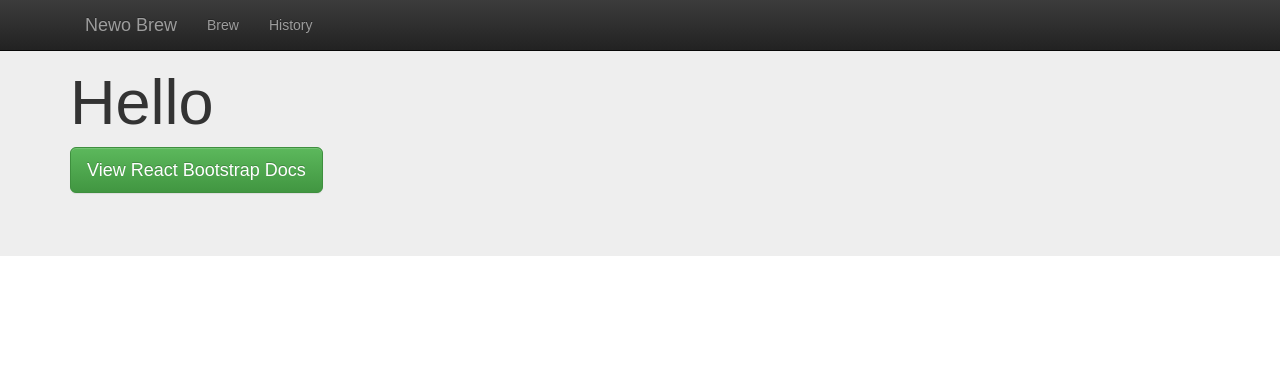
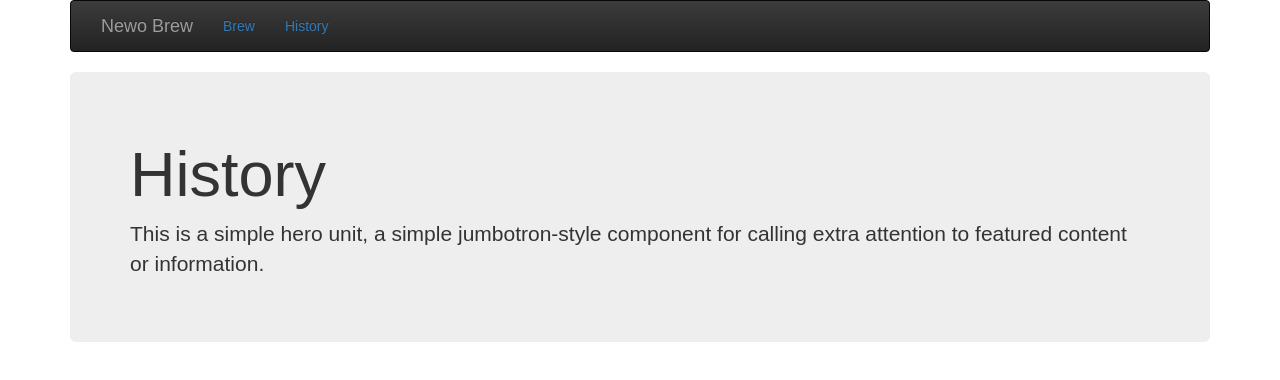
Before and after one commit to mikejablonski/newo-brew-ui-web, a React (Create React App) app: page /history in a window 1280 px wide. Shown: the top 380 px of the page. Built offline with nearby package versions, Linux system fonts and the light colour scheme.

Commit message:
added router.

```diff
--- a/package.json
+++ b/package.json
@@ -6,7 +6,8 @@
     "bootstrap": "^3.3.7",
     "react": "^15.5.4",
     "react-bootstrap": "^0.31.0",
-    "react-dom": "^15.5.4"
+    "react-dom": "^15.5.4",
+    "react-router-dom": "^4.1.1"
   },
   "devDependencies": {
     "react-scripts": "1.0.7"
--- a/src/App.js
+++ b/src/App.js
@@ -1,40 +1,13 @@
 import React, { Component } from 'react';
-import { Grid, Navbar, Nav, NavItem, Jumbotron, Button } from 'react-bootstrap';
+import Header  from './Header';
+import Main from './Main';
 
 class App extends Component {
   render() {
     return (
-      <div>
-        <Navbar inverse fixedTop>
-          <Grid>
-            <Navbar.Header>
-              <Navbar.Brand>
-                <a href="/">Newo Brew</a>
-              </Navbar.Brand>
-              <Navbar.Toggle />
-            </Navbar.Header>
-            <Navbar.Collapse>
-              <Nav>
-                <NavItem eventKey={1} href="#">Brew</NavItem>
-                <NavItem eventKey={2} href="#">History</NavItem>
-              </Nav>
-            </Navbar.Collapse>
-          </Grid>
-        </Navbar>
-        <Jumbotron>
-          <Grid>
-            <h1>Hello</h1>
-            <p>
-              <Button
-                bsStyle="success"
-                bsSize="large"
-                href="http://react-bootstrap.github.io/components.html"
-                target="_blank">
-                View React Bootstrap Docs
-              </Button>
-            </p>
-          </Grid>
-        </Jumbotron>
+      <div className="container">
+        <Header />
+        <Main />
       </div>
     );
   }
--- /dev/null
+++ b/src/Brew.js
@@ -0,0 +1,18 @@
+import React, { Component } from 'react';
+import { Grid, Jumbotron, Button } from 'react-bootstrap';
+
+class Brew extends Component {
+  render() {
+    return (
+        <div>
+            <Jumbotron>
+                <h1>Hello</h1>
+                <p>This is a simple hero unit, a simple jumbotron-style component for calling extra attention to featured content or information.</p>
+                <p><Button bsStyle="primary">Learn more</Button></p>
+            </Jumbotron>
+        </div>
+    );
+  }
+}
+
+export default Brew;
--- /dev/null
+++ b/src/BrewHistory.js
@@ -0,0 +1,18 @@
+import React, { Component } from 'react';
+import { Grid, Jumbotron, Button } from 'react-bootstrap';
+
+class BrewHistory extends Component {
+  render() {
+    return (
+        <div>
+            <Jumbotron>
+                <h1>History</h1>
+                <p>This is a simple hero unit, a simple jumbotron-style component for calling extra attention to featured content or information.</p>
+            </Jumbotron>
+        </div>
+
+    );
+  }
+}
+
+export default BrewHistory;
--- /dev/null
+++ b/src/Header.js
@@ -0,0 +1,28 @@
+import React, { Component } from 'react';
+import { Grid, Navbar, Nav, NavItem } from 'react-bootstrap';
+import { Link } from 'react-router-dom';
+
+class Header extends Component {
+  render() {
+    return (
+        <Navbar inverse collapseOnSelect>
+          <Grid>
+            <Navbar.Header>
+              <Navbar.Brand>
+                <a href="/">Newo Brew</a>
+              </Navbar.Brand>
+              <Navbar.Toggle />
+            </Navbar.Header>
+            <Navbar.Collapse>
+              <Nav>
+                <NavItem><Link to="/brew">Brew</Link></NavItem>
+                <NavItem><Link to="/history">History</Link></NavItem>
+              </Nav>
+            </Navbar.Collapse>
+          </Grid>
+        </Navbar>
+    );
+  }
+}
+
+export default Header;
--- /dev/null
+++ b/src/Main.js
@@ -0,0 +1,19 @@
+import React, { Component } from 'react';
+import { Switch, Route } from 'react-router-dom';
+import Brew from './Brew';
+import BrewHistory from './BrewHistory';
+
+class Main extends Component {
+  render() {
+    return (
+        <div>
+            <Switch>
+                <Route exact path='/' component={Brew}/>
+                <Route path='/brew' component={Brew}/>
+                <Route path='/history' component={BrewHistory}/>
+            </Switch>
+        </div>
+    );
+  }
+}
+export default Main;
--- a/src/index.js
+++ b/src/index.js
@@ -1,6 +1,9 @@
 import React from 'react';
 import ReactDOM from 'react-dom';
 import App from './App';
+
+import { BrowserRouter } from 'react-router-dom';
+
 import registerServiceWorker from './registerServiceWorker';
 import 'bootstrap/dist/css/bootstrap.css';
 import 'bootstrap/dist/css/bootstrap-theme.css';
@@ -8,5 +11,6 @@ import 'bootstrap/dist/css/bootstrap-theme.css';
 // components takes precedence over default styles.
 import './index.css';
 
-ReactDOM.render(<App />, document.getElementById('root'));
+//ReactDOM.render(<App />, document.getElementById('root'));
+ReactDOM.render(<BrowserRouter><App /></BrowserRouter>, document.getElementById('root'));
 registerServiceWorker();
```
Also changed, not shown: src/routes.js (added, +23 -0 lines), 1 other file (tests, documents, lock files or other folders).
